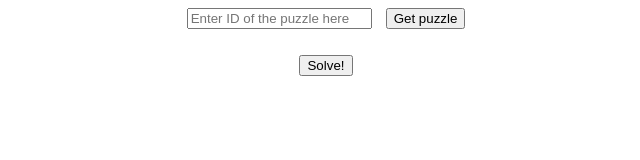
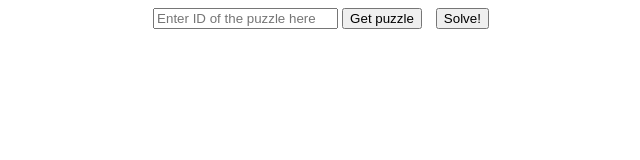
Before and after one commit to tsionyx/nono, a website built with webpack: page www/index.html in a window 1280 px wide. Shown: the whole page, without its empty margins (322-962 px from the left). Built offline with nearby package versions, Linux system fonts and the light colour scheme.

Commit message:
solve button at the top

```diff
--- a/www/index.html
+++ b/www/index.html
@@ -15,7 +15,7 @@
             align-items: center;
             justify-content: center;
         }
-        input#puzzleId {
+        button {
           margin-right: 10px;
         }
     </style>
@@ -25,9 +25,9 @@
     <div>
       <input type="text" id="puzzleId" placeholder="Enter ID of the puzzle here">
       <button id="get">Get puzzle</button>
+      <button id="solve">Solve!</button>
     </div>
     <pre id="nonoCanvas"></pre>
       <script src="./bootstrap.js"></script>
-    <button id="solve">Solve!</button>
   </body>
 </html>
```
